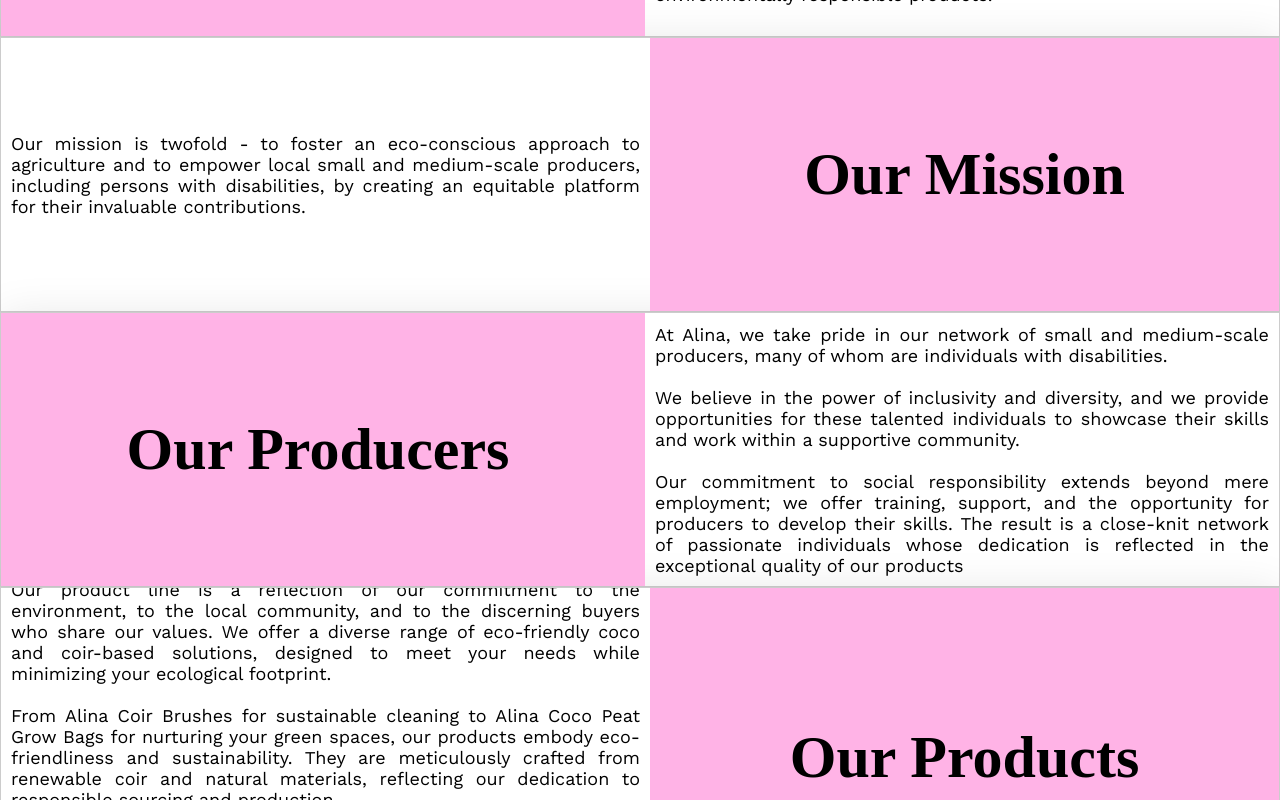
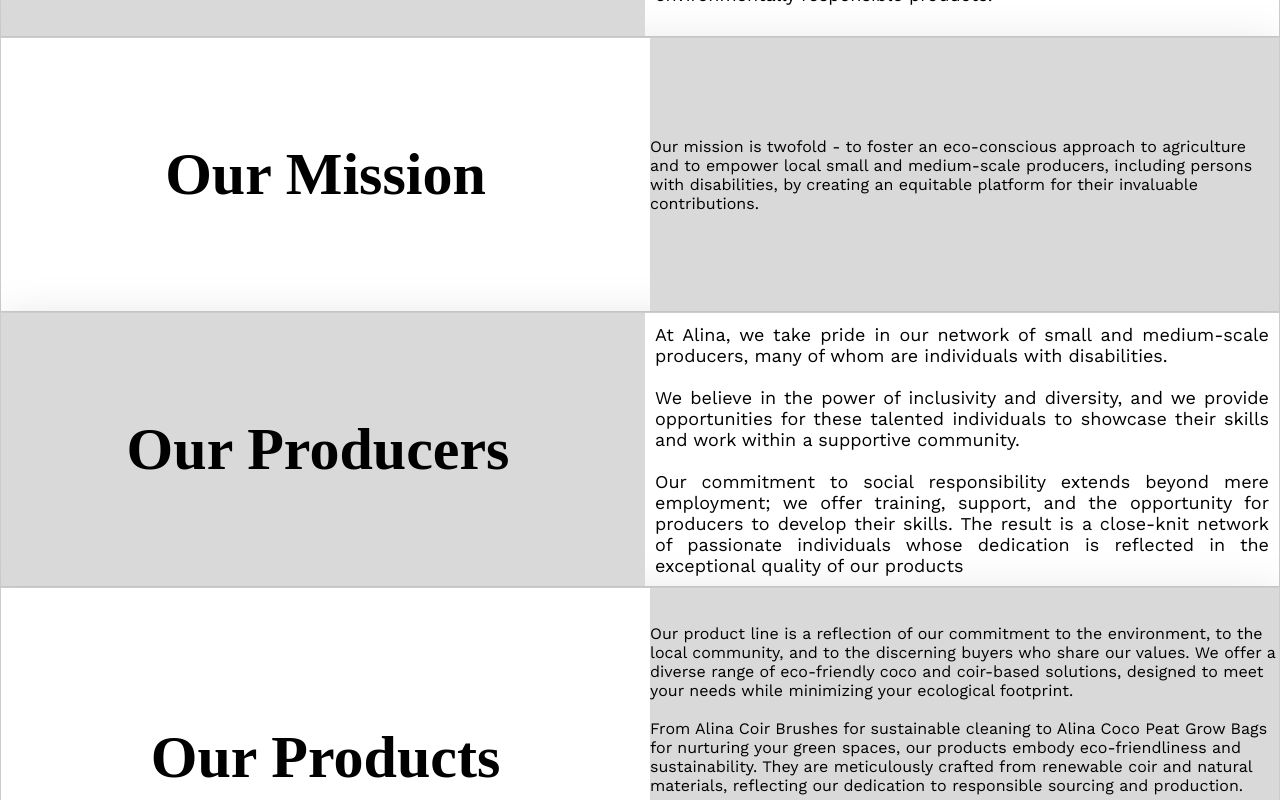
Before and after one commit to sevindunimrod/Alina-project, a React (Create React App) app in the folder alina_app/: page /about in a window 1280 px wide. Shown: the part 1280-2080 px from the top of the page. Built offline with nearby package versions, Linux system fonts and the light colour scheme.

Commit message:
about css

```diff
--- a/alina_app/src/AboutUs/AboutUs.css
+++ b/alina_app/src/AboutUs/AboutUs.css
@@ -128,11 +128,11 @@
 }
 
 .section-right2 {
-  background-color: #ffb3e6;
+  background-color: #D9D9D9;
 }
 
 .section-left {
-  background-color: #ffb3e6;
+  background-color: #D9D9D9;
 }
 
 .section-left2,
--- a/alina_app/src/AboutUs/AboutUs.js
+++ b/alina_app/src/AboutUs/AboutUs.js
@@ -67,11 +67,12 @@ export default function AboutUs() {
     </div>
     <div class="card">
       <div class="section-left2">
-        <p> Our mission is twofold - to foster an eco-conscious approach to agriculture and to empower local small and medium-scale producers,
-            including persons with disabilities, by creating an equitable platform for their invaluable contributions.</p>
+        <div class="topic">Our Mission</div>
+
       </div>
       <div class="section-right2">
-        <div class="topic">Our Mission</div>
+      <p> Our mission is twofold - to foster an eco-conscious approach to agriculture and to empower local small and medium-scale producers,
+            including persons with disabilities, by creating an equitable platform for their invaluable contributions.</p>
       </div>
     </div>
     <div  className="card">
@@ -86,14 +87,15 @@ export default function AboutUs() {
     </div>
     <div class="card1">
       <div class="section-left2">
-        <p> Our product line is a reflection of our commitment to the environment, to the local community, and to the discerning buyers who share our values. We offer a diverse range of eco-friendly coco and coir-based solutions, designed to meet your needs while minimizing your ecological footprint.
+        <div class="topic">Our Products</div>
+
+      </div>
+      <div class="section-right2">
+      <p> Our product line is a reflection of our commitment to the environment, to the local community, and to the discerning buyers who share our values. We offer a diverse range of eco-friendly coco and coir-based solutions, designed to meet your needs while minimizing your ecological footprint.
           <br></br><br></br>
           From Alina Coir Brushes for sustainable cleaning to Alina Coco Peat Grow Bags for nurturing your green spaces, our products embody eco-friendliness and sustainability. They are meticulously crafted from renewable coir and natural materials, reflecting our dedication to responsible sourcing and production.
           <br></br><br></br>
           Each of our products embodies our commitment to environmental sustainability, from the sourcing of materials to the skilled craftsmanship of local producers, including those with disabilities. When you choose Alina, you choose products that nurture both the Earth and the local community.</p>
-      </div>
-      <div class="section-right2">
-        <div class="topic">Our Products</div>
       </div>
     </div>
     <Footer/>
```
